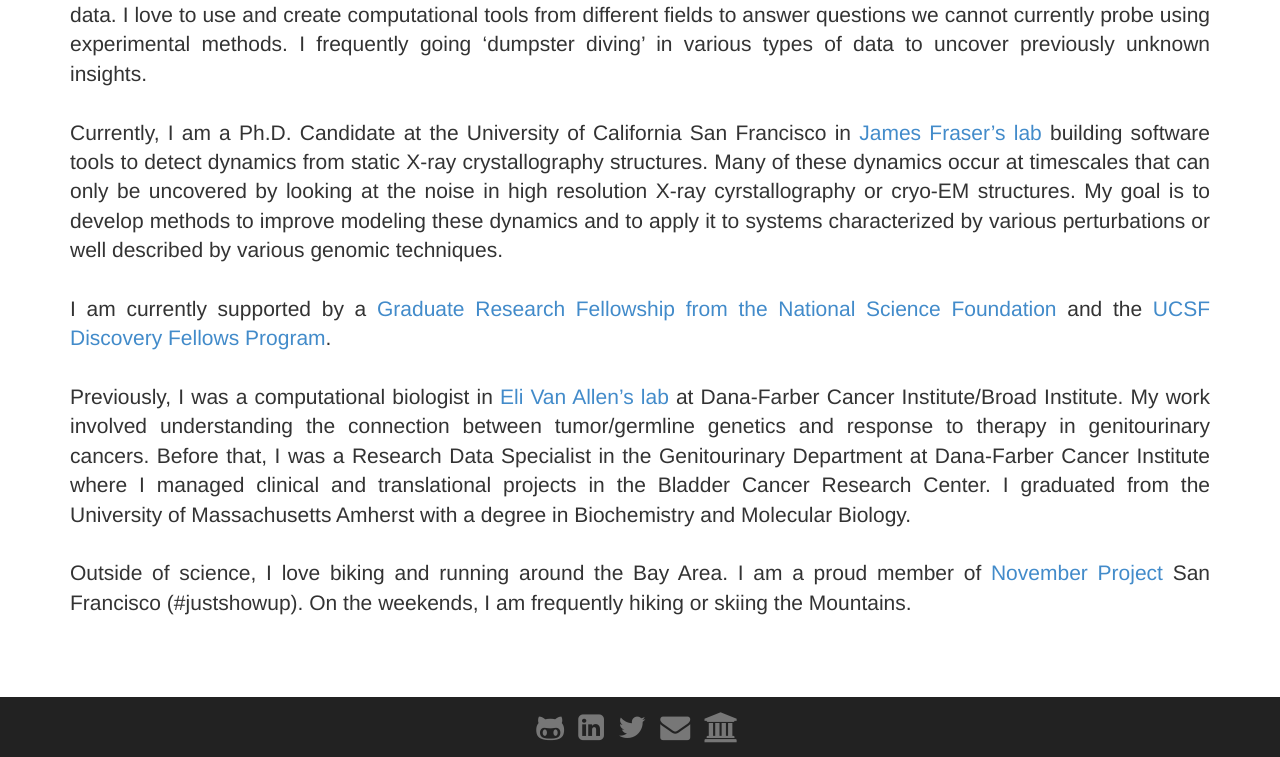
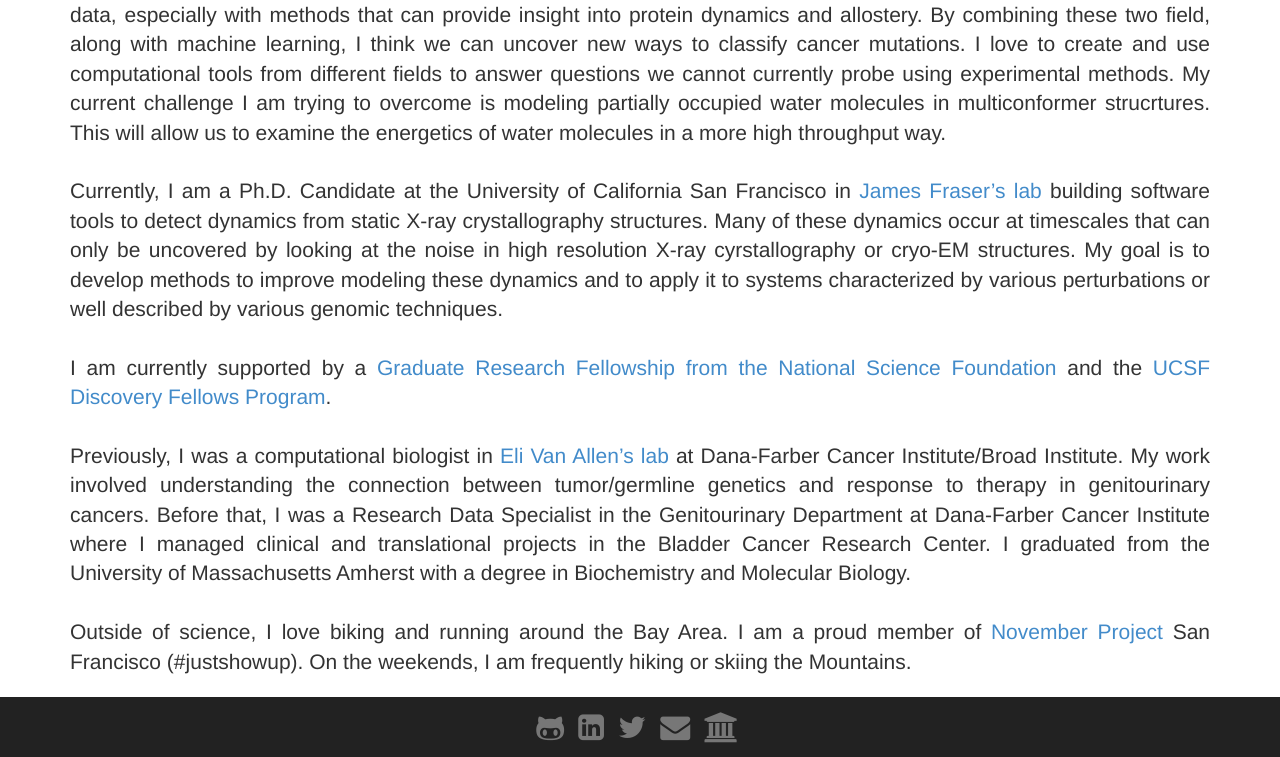
Before and after one commit to stephaniewankowicz/stephaniewankowicz.github.io, a Jekyll site: the page built from index.md, in a window 1280 px wide and 1226 px high. Shown: the part 469-1226 px from the top of the window. Built offline with Jekyll 4.4.1, drawn with Linux system fonts in a browser that asks for light colours; nearby versions of some CDN libraries; some of the changed text lies outside the part shown.

Commit message:
Update index.md

```diff
--- a/index.md
+++ b/index.md
@@ -10,7 +10,7 @@ group: home
 <img src="/static/img/banner_statehouse.jpg" class="img-responsive center-block" alt="Advocating for Science Research at the California Statehouse, January 2020"/>
 
 <p class="lead text-justify">
-I am a computational structural biologist with a special interest in combining high throughput genomic data with structural data. I love to use and create computational tools from different fields to answer questions we cannot currently probe using experimental methods. I frequently going 'dumpster diving' in various types of data to uncover previously unknown insights.
+I am a computational structural biologist with a special interest in combining high throughput genomic data with structural data, especially with methods that can provide insight into protein dynamics and allostery. By combining these two field, along with machine learning, I think we can uncover new ways to classify cancer mutations. I love to create and use computational tools from different fields to answer questions we cannot currently probe using experimental methods. My current challenge I am trying to overcome is modeling partially occupied water molecules in multiconformer strucrtures. This will allow us to examine the energetics of water molecules in a more high throughput way.
 
 <br>
 <br>
```
